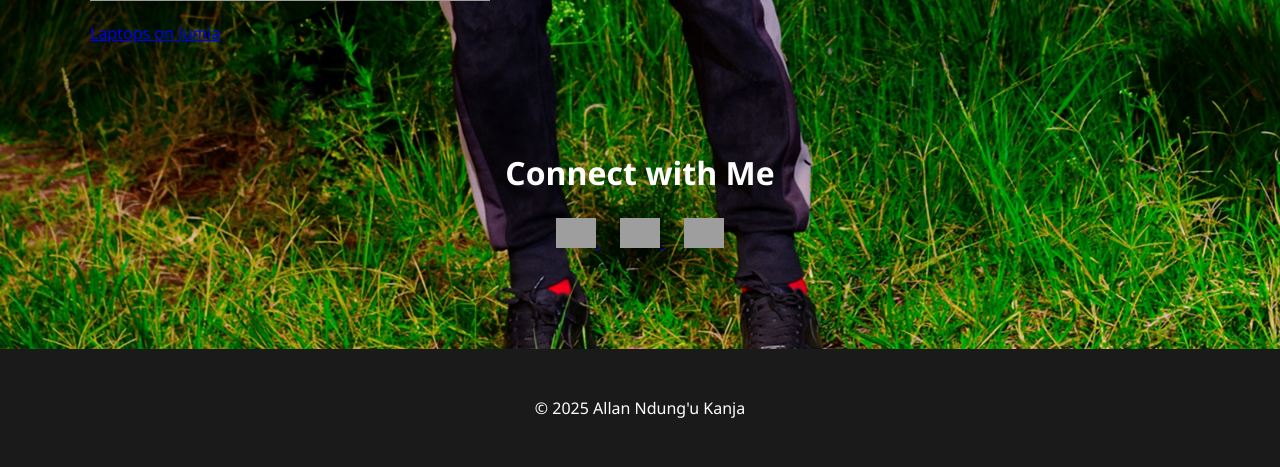
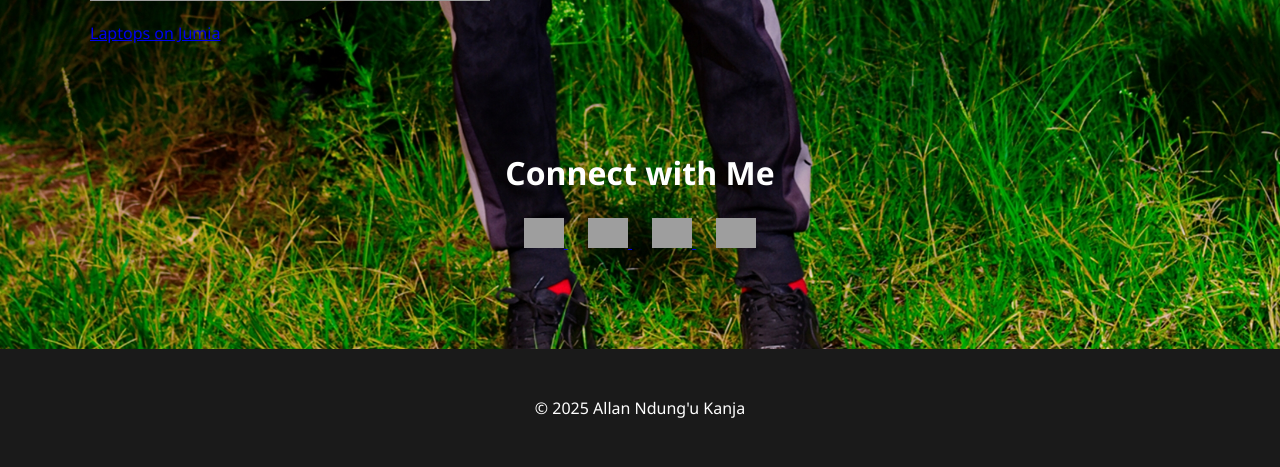
Before and after one commit to Buggy7506/Allan-portfolio, a Django app: page / in a window 1280 px wide. Shown: the part 1362-1829 px from the top of the page. Run offline with Django 5.2, Linux system fonts and the light colour scheme; data that the repository does not hold is empty; grey boxes are pictures that could not be loaded.

Commit message:
Update index.html

```diff
--- a/portfolio/templates/portfolio/index.html
+++ b/portfolio/templates/portfolio/index.html
@@ -78,6 +78,9 @@
     <a href="https://facebook.com/buggystepper" target="_blank" style="margin: 0 10px;">
       <img src="https://img.icons8.com/color/48/000000/facebook-new.png" alt="Facebook" width="40">
     </a>
+   <a href="https://t.me/stepper" target="_blank" style="margin: 0 10px;">
+      <img src="https://img.icons8.com/color/48/000000/telegram-app.png" alt="Telegram" width="40">
+    </a>
   </div>
 </section><footer>
   <p>&copy; 2025 Allan Ndung'u Kanja</p>
```
